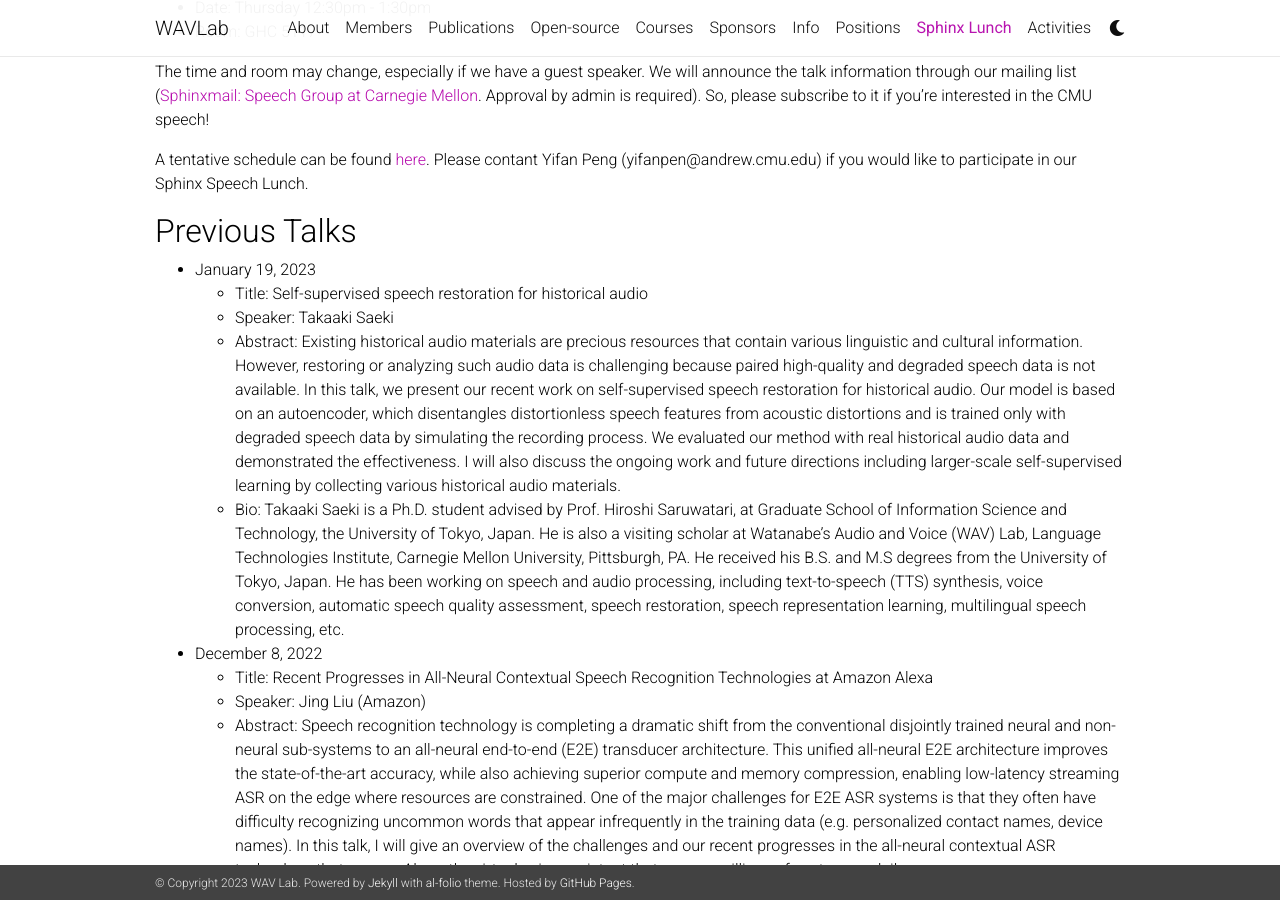
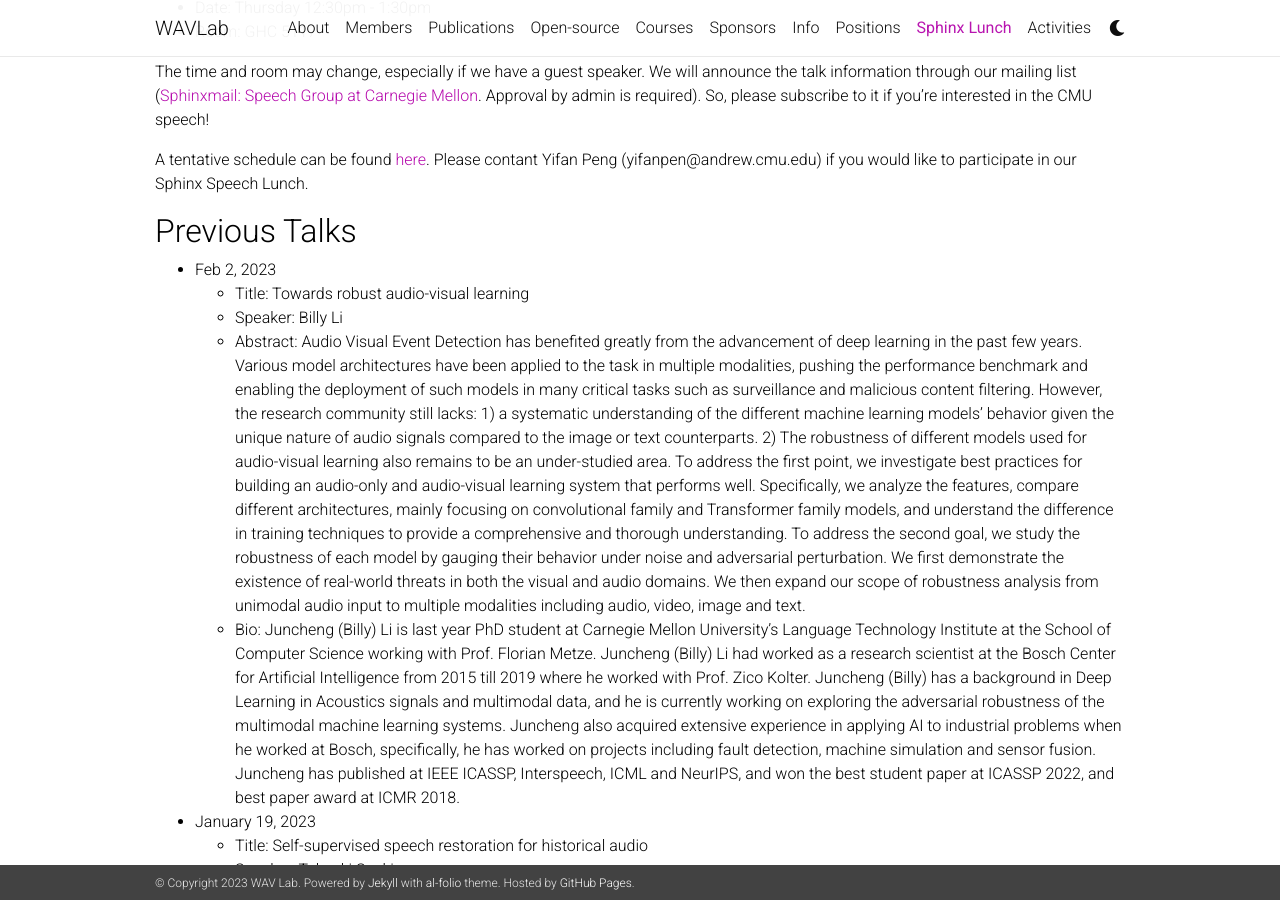
Before and after one commit to shinjiwlab/shinjiwlab.github.io, a Jekyll site: the page built from _pages/sphinx-lunch.md, in a window 1280 px wide and 900 px high, scrolled down 340 px. Built offline with Jekyll 4.4.1, drawn with Linux system fonts in a browser that asks for light colours; nearby versions of some CDN libraries; a style sheet for code colours, icons or effects is not loaded.

Commit message:
update sphinx lunch

```diff
--- a/_pages/sphinx-lunch.md
+++ b/_pages/sphinx-lunch.md
@@ -24,6 +24,12 @@ So, please subscribe to it if you're interested in the CMU speech!
 A tentative schedule can be found [here](https://docs.google.com/spreadsheets/d/1TOai33IkD7zAFBsNDkk29RRz5CpXN56vQRajlrs1kis/edit?usp=sharing). Please contant Yifan Peng (yifanpen@andrew.cmu.edu) if you would like to participate in our Sphinx Speech Lunch.
 
 ## Previous Talks
+
+- Feb 2, 2023
+  - Title: Towards robust audio-visual learning
+  - Speaker: Billy Li
+  - Abstract: Audio Visual Event Detection has benefited greatly from the advancement of deep learning in the past few years. Various model architectures have been applied to the task in multiple modalities, pushing the performance benchmark and enabling the deployment of such models in many critical tasks such as surveillance and malicious content filtering. However, the research community still lacks: 1) a systematic understanding of the different machine learning models' behavior given the unique nature of audio signals compared to the image or text counterparts. 2) The robustness of different models used for audio-visual learning also remains to be an under-studied area. To address the first point, we investigate best practices for building an audio-only and audio-visual learning system that performs well. Specifically, we analyze the features, compare different architectures, mainly focusing on convolutional family and Transformer family models, and understand the difference in training techniques to provide a comprehensive and thorough understanding. To address the second goal, we study the robustness of each model by gauging their behavior under noise and adversarial perturbation. We first demonstrate the existence of real-world threats in both the visual and audio domains. We then expand our scope of robustness analysis from unimodal audio input to multiple modalities including audio, video, image and text.
+  - Bio: Juncheng (Billy) Li is last year PhD student at Carnegie Mellon University’s Language Technology Institute at the School of Computer Science working with Prof. Florian Metze. Juncheng (Billy) Li had worked as a research scientist at the Bosch Center for Artificial Intelligence from 2015 till 2019 where he worked with Prof. Zico Kolter. Juncheng (Billy) has a background in Deep Learning in Acoustics signals and multimodal data, and he is currently working on exploring the adversarial robustness of the multimodal machine learning systems. Juncheng also acquired extensive experience in applying AI to industrial problems when he worked at Bosch, specifically, he has worked on projects including fault detection, machine simulation and sensor fusion. Juncheng has published at IEEE ICASSP, Interspeech, ICML and NeurIPS, and won the best student paper at ICASSP 2022, and best paper award at ICMR 2018.
 
 - January 19, 2023
   - Title: Self-supervised speech restoration for historical audio
```
